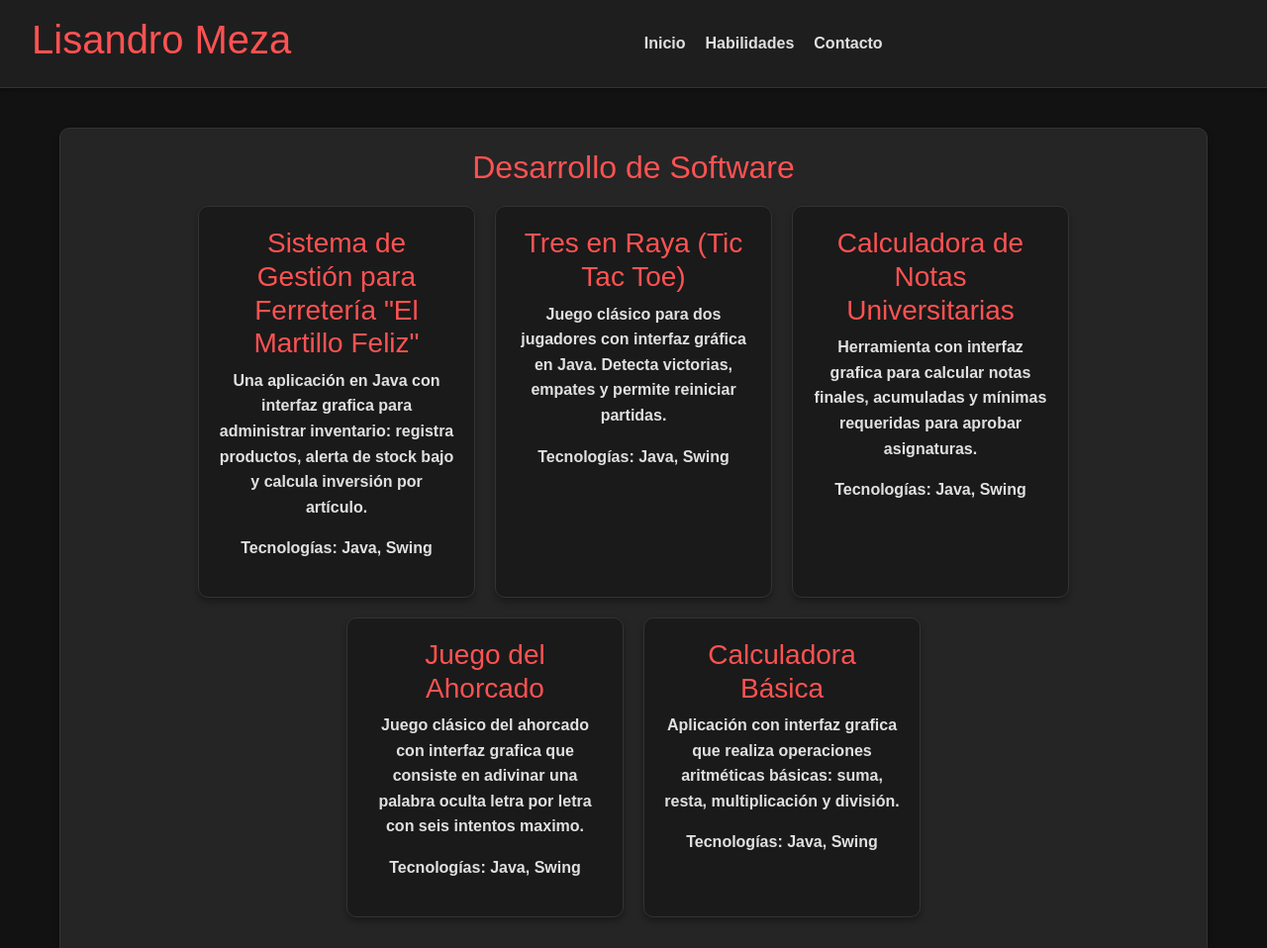
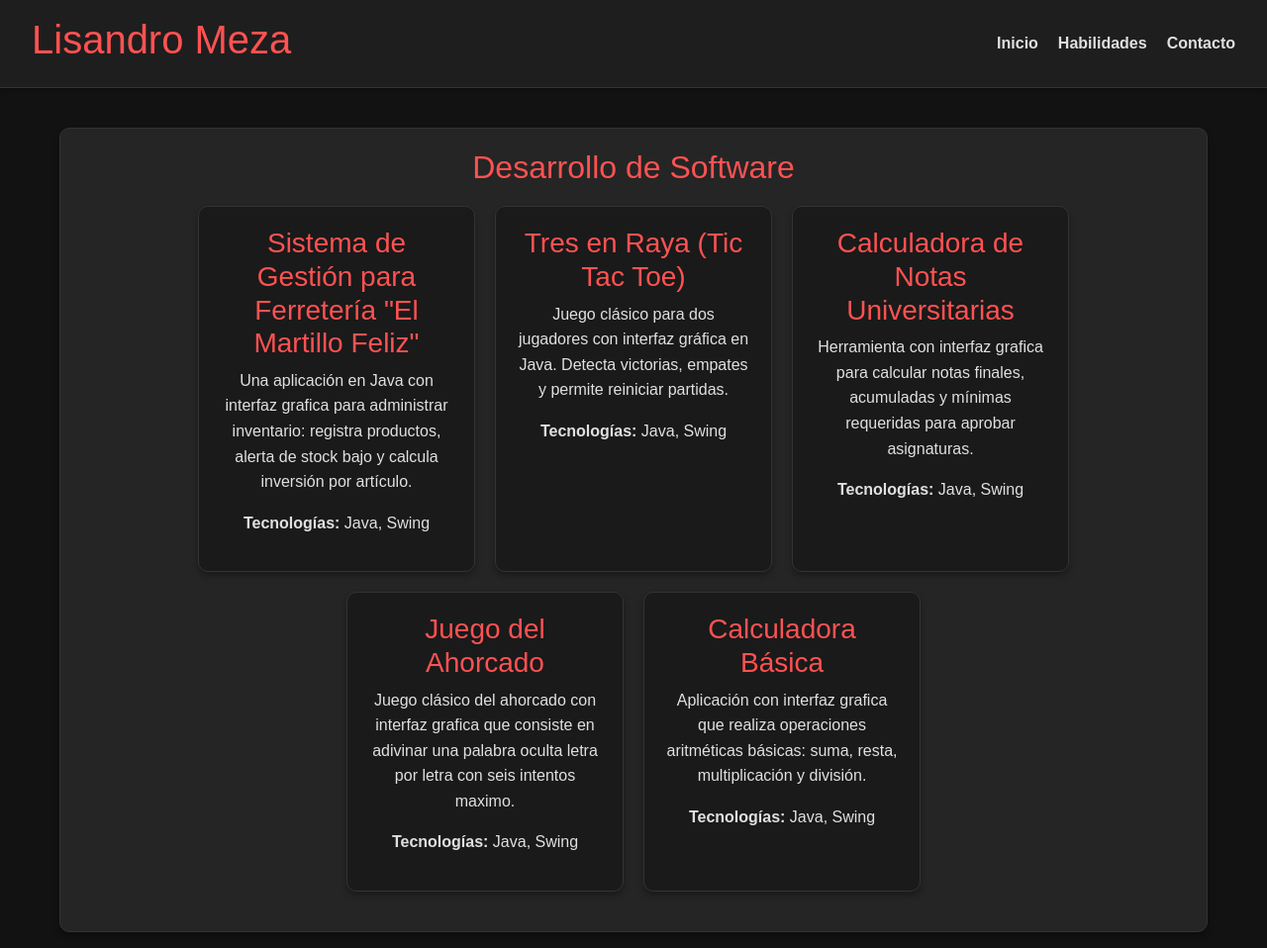
Before and after one commit to LisandrowJr/LisandrowJr.github.io, a plain HTML site: page portafolio.html in a window 1280 px wide. Shown: the top 958 px of the page at 99% size. Drawn offline with nearby package versions, Linux system fonts and the light colour scheme.

Commit message:
Update portafolio.html

```diff
--- a/portafolio.html
+++ b/portafolio.html
@@ -31,8 +31,8 @@
         <h1 id="nombre">Lisandro Meza</h1>
         <nav>
             <a href="./index.html"><strong>Inicio</strong></a>
-            <a href="./habilidades.html"><strong>Habilidades<strong></a>
-            <a href="./contacto.html"><strong>Contacto<strong></a>
+            <a href="./habilidades.html"><strong>Habilidades</strong></a>
+            <a href="./contacto.html"><strong>Contacto</strong></a>
         </nav>
     </header>
     <main class="portafolio">
```
